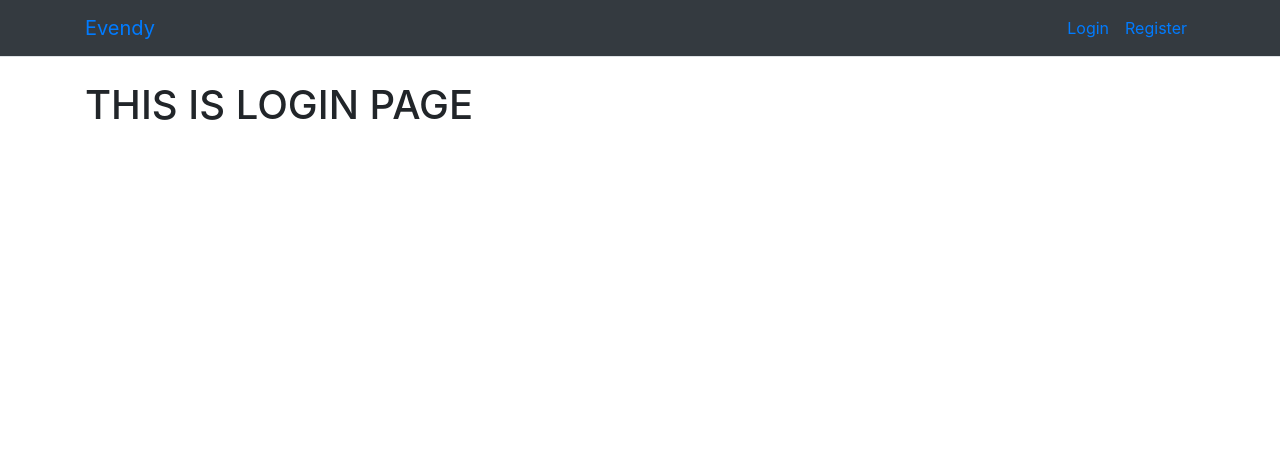
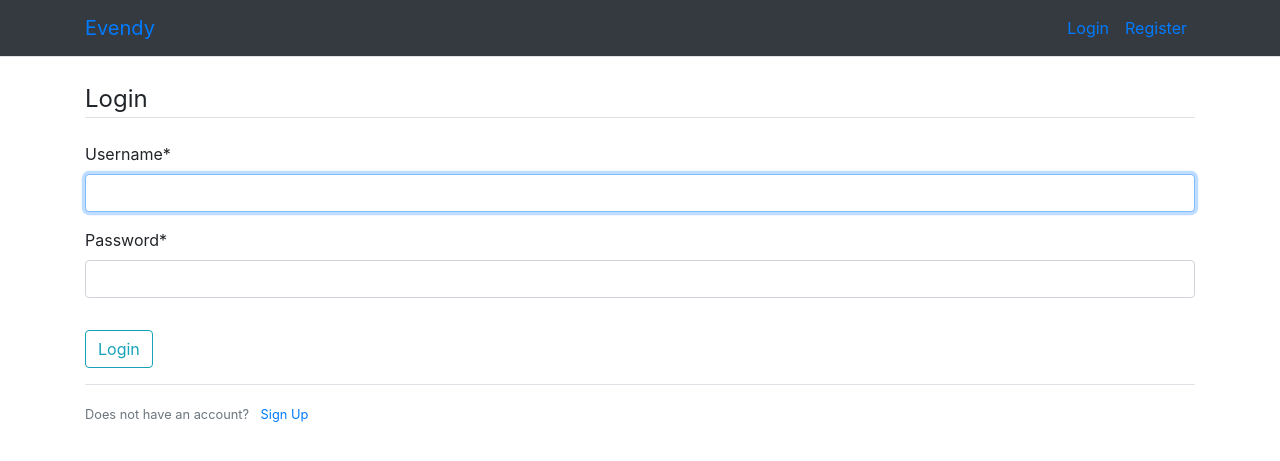
Before and after one commit to marcho4917/Evendy-project, a Django app: page /login/ in a window 1280 px wide. Shown: the top 461 px of the page. Run offline with Django 5.2, Linux system fonts and the light colour scheme; some libraries are stand-ins or nearby versions.

Commit message:
Added new html elements

```diff
--- a/evendy_project/evendy/templates/evendy/login.html
+++ b/evendy_project/evendy/templates/evendy/login.html
@@ -1,4 +1,21 @@
 {% extends 'evendy/base.html' %}
+{% load crispy_forms_tags %}
 {% block content %}
-    <h1>THIS IS LOGIN PAGE</h1>
+    <div class="content section">
+        <form method="POST">
+            {% csrf_token %}
+            <fieldset class="form-group">
+                <legend class="border-bottom mb-4">Login</legend>
+                {{ form|crispy }}
+            </fieldset>
+            <div class="form-group">
+                <button class="btn btn-outline-info" type="submit">Login</button>
+            </div>
+        </form>
+        <div class="border-top pt-3">
+            <small class="text-muted">
+                Does not have an account? <a class="ml-2" href="{% url 'register' %}">Sign Up</a>
+            </small>
+        </div>
+    </div>
 {% endblock %}
```
Also changed, not shown: evendy_project/evendy/templates/evendy/logout.html (+9 -1 lines), evendy_project/evendy/templates/evendy/profile.html (+4 -3 lines).
